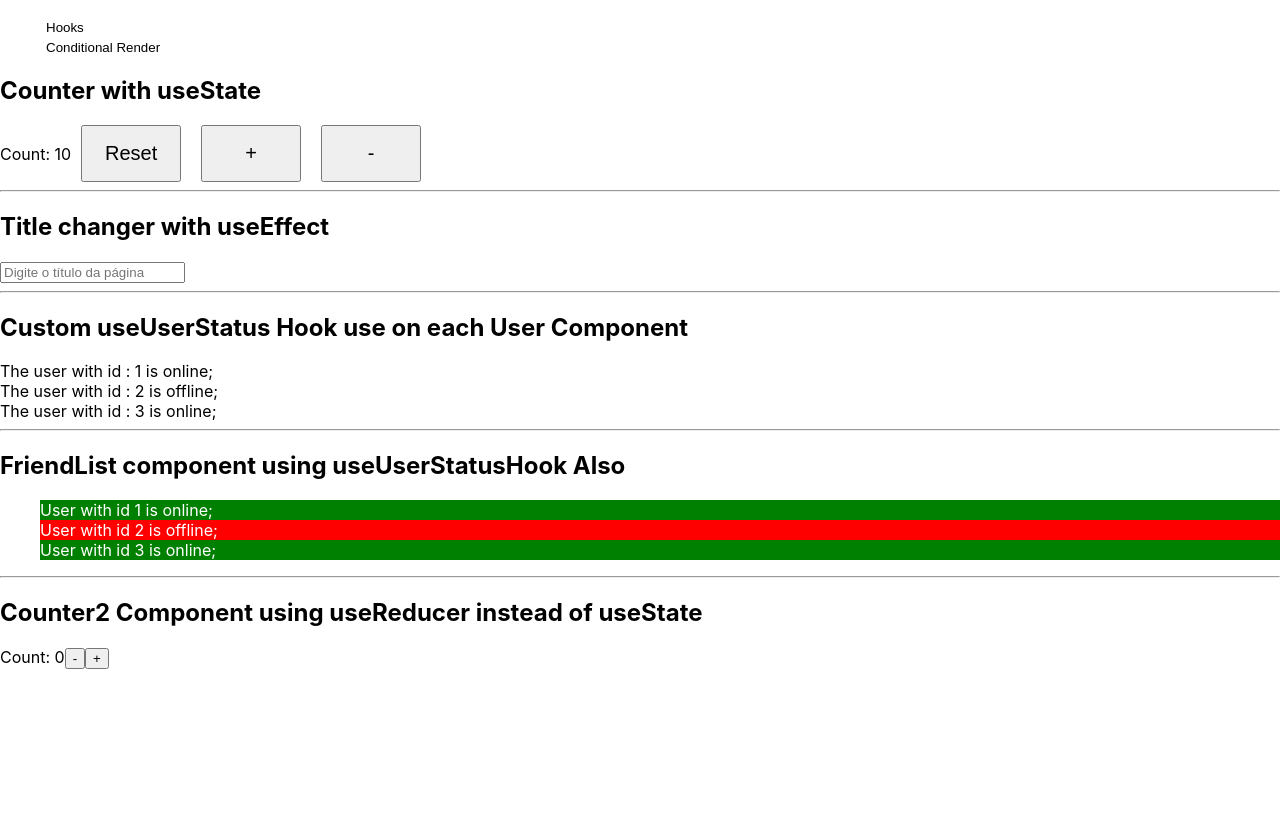
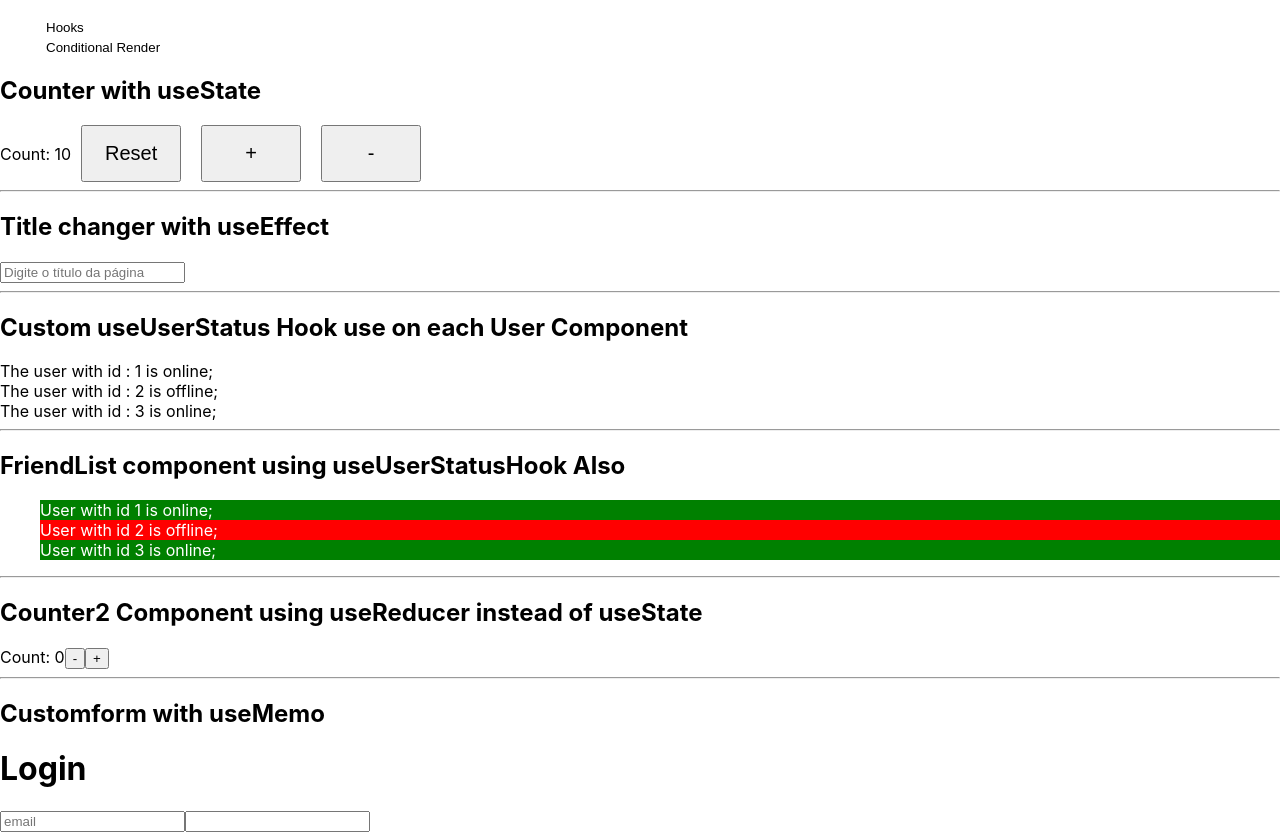
Before and after one commit to T14g/react-concepts, a React (Create React App) app: page / in a window 1280 px wide. Before the commit the page ends 800 px from the top, so only its background shows below. Built offline with nearby package versions, Linux system fonts and the light colour scheme.

Commit message:
useMemo on error handling of form

```diff
--- /dev/null
+++ b/src/components/hooks/useMemo/custom-form.component.jsx
@@ -0,0 +1,47 @@
+import { useMemo, useState } from 'react';
+
+const rules = [
+    '8 caracteres',
+    'lowercase word',
+    'uppercase word'
+];
+
+const Errors = ({ active }) => {
+    return active && (
+        <ul>
+            {
+                rules.map((value, index) => (
+                    <li key={index}>{value}</li>
+                ))
+            }
+        </ul>
+    );
+};
+
+const CustomForm = () => {
+    const [password, setPassword] = useState('');
+    const [showErrors, setShowErros] = useState(false);
+
+    const checkPassword = event => {
+        const { value } = event.target;
+        setShowErros(value.length < 8);
+        setPassword(value);
+    };
+
+    // Optimization using memoization to return the same value if showErrors dont change, preventing Re-render of <Errors />
+    const memoizedErrors = useMemo(() => <Errors active={showErrors} />, [showErrors]);
+
+    return (
+        <form>
+            <h1>Login</h1>
+            <input placeholder='email' />
+            <input type="password"
+                value={password}
+                onChange={checkPassword}
+            />
+            {memoizedErrors}
+        </form>
+    );
+}
+
+export default CustomForm;
--- a/src/pages/home/home.component.jsx
+++ b/src/pages/home/home.component.jsx
@@ -3,6 +3,7 @@ import TitleChanger from '../../components/hooks/useEffect/titleChanger.componen
 import User from '../../components/user/user.component';
 import FriendList from '../../components/friend-list/friend-list.component';
 import Counter2 from '../../components/hooks/useReducer/counter.component';
+import CustomForm from '../../components/hooks/useMemo/custom-form.component';
 
 const Home = () => {
     const users = [
@@ -38,7 +39,10 @@ const Home = () => {
             <hr />
             <h2>Counter2 Component using useReducer instead of useState</h2>
             <Counter2 />
+            <hr />
 
+            <h2>Customform with useMemo</h2>
+            <CustomForm />
 
         </>
     );
```
